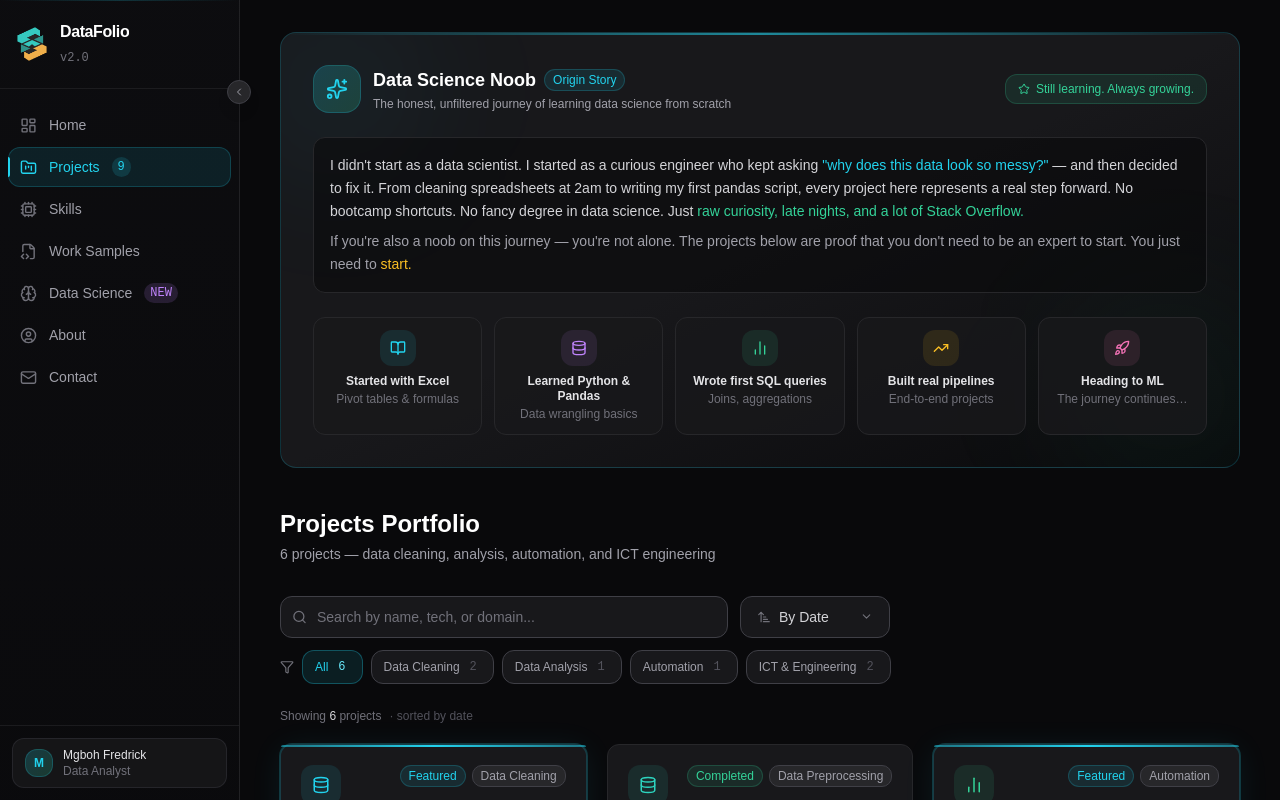
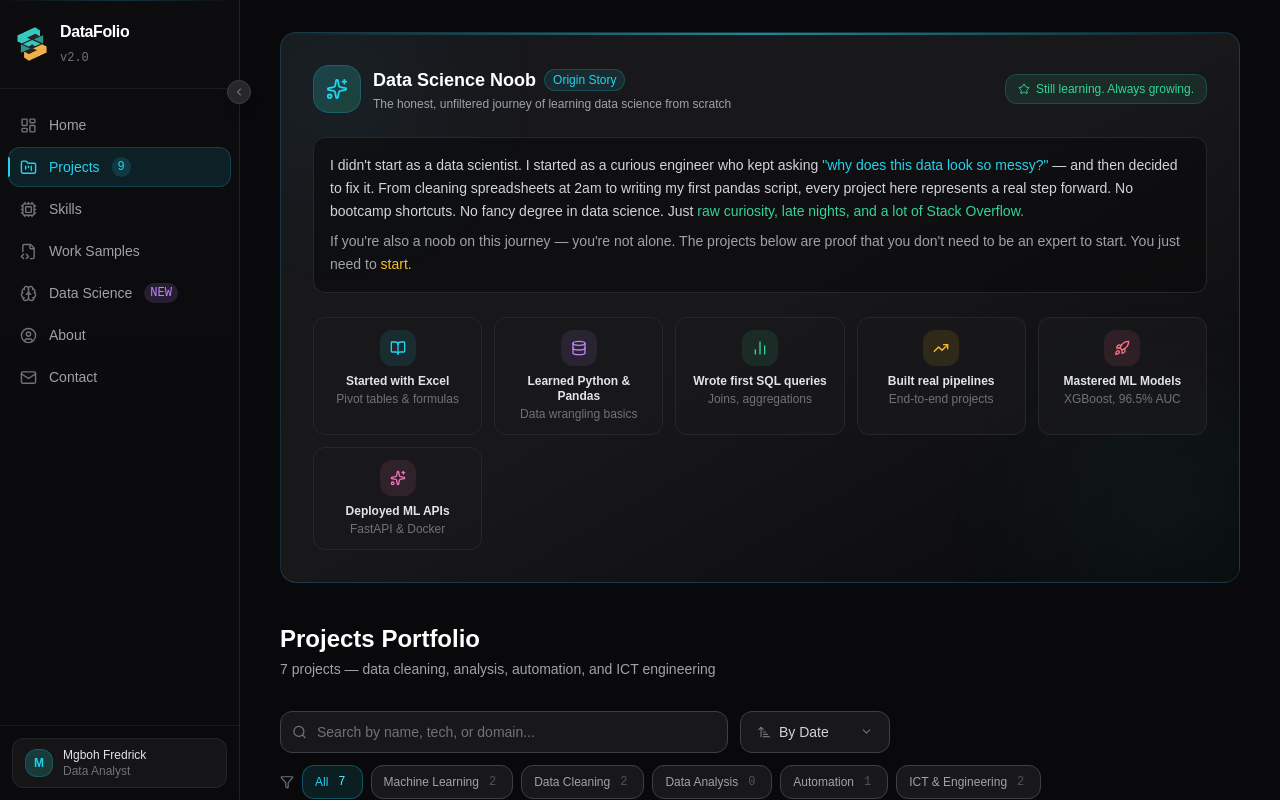
Before and after one commit to mgboh-freddie/datafolio, a Next.js app: page /projects-portfolio in a window 1280 px wide. Built offline with nearby package versions, Linux system fonts and the light colour scheme.

Commit message:
Update portfolio content: metrics, skills fixes, and minor text updates

```diff
--- a/src/app/about-experience/components/AboutContent.tsx
+++ b/src/app/about-experience/components/AboutContent.tsx
@@ -22,6 +22,18 @@ import { motion } from 'framer-motion';
 
 
 const timelineItems = [
+  {
+    date: 'Present',
+    title: 'Data Scientist & ML Engineer (Self-Taught)',
+    subtitle: 'Machine Learning & API Development',
+    description:
+      'Building production-grade ML systems specializing in XGBoost classification models. Achieved 87% ROC-AUC on motor failure prediction and 84.46% ROC-AUC on customer churn projects. Deployed containerized REST APIs with FastAPI and Docker. Implemented probability calibration, hyperparameter tuning with RandomizedSearchCV, and production-ready systems.',
+    tags: ['Machine Learning', 'XGBoost', 'FastAPI', 'Docker', 'Model Deployment', 'API Development'],
+    icon: Flame,
+    iconColor: 'text-rose-400',
+    iconBg: 'bg-rose-400/10',
+    current: true,
+  },
   {
     date: 'Present',
     title: 'Data Cleaning & Analytics Specialist',
@@ -85,12 +97,12 @@ const certifications = [
 ];
 
 const interests = [
-  { label: 'Data Analytics', icon: Trophy, color: 'text-amber-400', bg: 'bg-amber-400/10', note: 'Cleaning and analyzing datasets for insights' },
-  { label: 'Open Source', icon: Code2, color: 'text-cyan-400', bg: 'bg-cyan-400/10', note: 'Contributing to Python data utilities' },
+  { label: 'Machine Learning', icon: Trophy, color: 'text-rose-400', bg: 'bg-rose-400/10', note: 'XGBoost, model calibration, production ML systems' },
+  { label: 'Data Science', icon: Trophy, color: 'text-amber-400', bg: 'bg-amber-400/10', note: 'Cleaning, analysis, and feature engineering for ML' },
+  { label: 'API Development', icon: Code2, color: 'text-teal-400', bg: 'bg-teal-400/10', note: 'FastAPI, REST services, production deployments' },
+  { label: 'Open Source', icon: Code2, color: 'text-cyan-400', bg: 'bg-cyan-400/10', note: 'Contributing to Python data science utilities' },
   { label: 'Telecommunications', icon: Wrench, color: 'text-purple-400', bg: 'bg-purple-400/10', note: 'Broadcast systems and network infrastructure' },
-  { label: 'Volunteer Work', icon: Heart, color: 'text-pink-400', bg: 'bg-pink-400/10', note: 'WORFAF — Women and Orphans Rights to Family Assets Foundation (2024)' },
-  { label: 'Continuous Learning', icon: BookOpen, color: 'text-blue-400', bg: 'bg-blue-400/10', note: 'Expanding skills in Python, SQL, and data science' },
-  { label: 'System Troubleshooting', icon: Flame, color: 'text-rose-400', bg: 'bg-rose-400/10', note: 'Diagnosing and resolving technical faults efficiently' },
+  { label: 'Continuous Learning', icon: BookOpen, color: 'text-blue-400', bg: 'bg-blue-400/10', note: 'Deep learning, advanced ML techniques, cloud deployment' },
 ];
 
 const profileStats = [
--- a/src/app/data-science/components/DataScienceContent.tsx
+++ b/src/app/data-science/components/DataScienceContent.tsx
@@ -134,32 +134,42 @@ const learningRoadmap = [
 {
   phase: '06',
   title: 'Machine Learning',
-  status: 'exploring',
+  status: 'mastered',
   emoji: '🤖',
-  desc: 'Scikit-learn, regression, classification, clustering — teaching machines to learn',
+  desc: 'XGBoost, hyperparameter tuning, probability calibration, production ML APIs',
   color: 'rose',
-  tools: ['Scikit-learn', 'Regression', 'Clustering']
+  tools: ['XGBoost', 'Scikit-learn', 'FastAPI']
+},
+{
+  phase: '07',
+  title: 'ML Deployment & APIs',
+  status: 'mastered',
+  emoji: '🚀',
+  desc: 'FastAPI, Docker containerization, REST APIs, production-ready ML systems',
+  color: 'cyan',
+  tools: ['FastAPI', 'Docker', 'Pydantic']
 }];
 
 
 const concepts = [
-{ name: 'Data Cleaning', level: 88, emoji: '🧹', color: 'bg-emerald-400' },
-{ name: 'Python / Pandas', level: 78, emoji: '🐍', color: 'bg-yellow-400' },
-{ name: 'SQL Queries', level: 75, emoji: '🗄️', color: 'bg-cyan-400' },
-{ name: 'Data Visualization', level: 55, emoji: '📊', color: 'bg-purple-400' },
-{ name: 'Statistical Analysis', level: 50, emoji: '📐', color: 'bg-blue-400' },
-{ name: 'Machine Learning', level: 30, emoji: '🤖', color: 'bg-rose-400' }];
+{ name: 'Data Cleaning', level: 92, emoji: '🧹', color: 'bg-emerald-400' },
+{ name: 'Python / Pandas', level: 85, emoji: '🐍', color: 'bg-yellow-400' },
+{ name: 'SQL Queries', level: 80, emoji: '🗄️', color: 'bg-cyan-400' },
+{ name: 'Machine Learning', level: 82, emoji: '🤖', color: 'bg-rose-400' },
+{ name: 'XGBoost / Scikit-learn', level: 80, emoji: '⚙️', color: 'bg-amber-400' },
+{ name: 'API Development (FastAPI)', level: 78, emoji: '🔌', color: 'bg-blue-400' },
+{ name: 'Data Visualization', level: 65, emoji: '📊', color: 'bg-purple-400' }];
 
 
 const dsTools = [
 { name: 'Python', icon: '🐍', category: 'Language', color: 'from-yellow-400/20 to-yellow-400/5 border-yellow-400/30', textColor: 'text-yellow-400' },
 { name: 'Pandas', icon: '🐼', category: 'Data Wrangling', color: 'from-blue-400/20 to-blue-400/5 border-blue-400/30', textColor: 'text-blue-400' },
 { name: 'NumPy', icon: '🔢', category: 'Computation', color: 'from-cyan-400/20 to-cyan-400/5 border-cyan-400/30', textColor: 'text-cyan-400' },
-{ name: 'Matplotlib', icon: '📈', category: 'Visualization', color: 'from-purple-400/20 to-purple-400/5 border-purple-400/30', textColor: 'text-purple-400' },
-{ name: 'Seaborn', icon: '🎨', category: 'Visualization', color: 'from-pink-400/20 to-pink-400/5 border-pink-400/30', textColor: 'text-pink-400' },
+{ name: 'Scikit-learn', icon: '🎯', category: 'ML Library', color: 'from-rose-400/20 to-rose-400/5 border-rose-400/30', textColor: 'text-rose-400' },
+{ name: 'XGBoost', icon: '🏆', category: 'ML Algorithm', color: 'from-amber-400/20 to-amber-400/5 border-amber-400/30', textColor: 'text-amber-400' },
+{ name: 'FastAPI', icon: '⚡', category: 'API Framework', color: 'from-teal-400/20 to-teal-400/5 border-teal-400/30', textColor: 'text-teal-400' },
+{ name: 'Docker', icon: '🐳', category: 'Containerization', color: 'from-blue-500/20 to-blue-500/5 border-blue-500/30', textColor: 'text-blue-500' },
 { name: 'SQL', icon: '🗄️', category: 'Database', color: 'from-emerald-400/20 to-emerald-400/5 border-emerald-400/30', textColor: 'text-emerald-400' },
-{ name: 'Jupyter', icon: '📓', category: 'Environment', color: 'from-orange-400/20 to-orange-400/5 border-orange-400/30', textColor: 'text-orange-400' },
-{ name: 'Scikit-learn', icon: '🤖', category: 'ML', color: 'from-rose-400/20 to-rose-400/5 border-rose-400/30', textColor: 'text-rose-400' },
 { name: 'Git', icon: '🌿', category: 'Version Control', color: 'from-zinc-400/20 to-zinc-400/5 border-zinc-400/30', textColor: 'text-zinc-300' }];
 
 
@@ -169,7 +179,9 @@ const milestones = [
 { emoji: '🏆', text: 'Built first SQL pipeline analyzing INEC election data', date: 'Jun 2024' },
 { emoji: '🐍', text: 'Wrote first Python script to process CSV files end-to-end', date: 'Aug 2024' },
 { emoji: '📊', text: 'Created first data visualization dashboard for stakeholders', date: 'Oct 2024' },
-{ emoji: '🚀', text: 'Started exploring ML concepts — regression & classification', date: 'Jan 2025' }];
+{ emoji: '🤖', text: 'Built Motor Failure Prediction API — 87% ROC-AUC with XGBoost', date: 'Mar 2025' },
+{ emoji: '🎯', text: 'Deployed Customer Churn Prediction API — 84.46% ROC-AUC with FastAPI', date: 'Apr 2025' },
+{ emoji: '🚀', text: 'Containerized ML models with Docker for production deployment', date: 'May 2025' }];
 
 
 const colorMap: Record<string, {bg: string;border: string;text: string;badge: string;}> = {
@@ -243,10 +255,10 @@ export default function DataScienceContent() {
             </div>
 
             <p className="text-zinc-400 text-sm leading-relaxed max-w-lg animate-stagger-3">
-              I&apos;m a self-taught data enthusiast who started with Excel pivot tables and is now
-              diving deep into Python, Pandas, SQL, and machine learning. Every dataset is a puzzle,
-              and I love solving them. This page documents my honest, messy, wonderful journey.
-            </p>
+              I&apos;m a self-taught data enthusiast who started with Excel pivot tables and progressed to building
+              production-grade ML APIs. Specialized in XGBoost models with 87% accuracy, probability calibration,
+              and containerized deployments. Every dataset is a puzzle, and I love solving them. This page documents my
+              honest, messy, wonderful journey from data cleaning to machine learning.
 
             <div className="flex flex-wrap gap-3 animate-stagger-4">
               <Link
--- a/src/app/home-dashboard/components/ActivityFeed.tsx
+++ b/src/app/home-dashboard/components/ActivityFeed.tsx
@@ -5,13 +5,7 @@ import Icon from '@/components/ui/AppIcon';
 
 
 const activities = [
-  {
-    icon: GitCommit,
-    color: 'text-cyan-400',
-    bg: 'bg-cyan-400/10',
-    text: 'Automated data workflows using Python and SQL at Afrilance',
-    time: 'Recent',
-  },
+
   {
     icon: Wrench,
     color: 'text-emerald-400',
--- a/src/app/home-dashboard/components/FeaturedProjects.tsx
+++ b/src/app/home-dashboard/components/FeaturedProjects.tsx
@@ -1,10 +1,46 @@
 import React from 'react';
 import Link from 'next/link';
-import { Github, ExternalLink, Database, BarChart2, FileText, ArrowRight, Zap } from 'lucide-react';
+import { Github, ExternalLink, Database, BarChart2, FileText, ArrowRight, Zap, Rocket } from 'lucide-react';
 import Icon from '@/components/ui/AppIcon';
 
 
 const featured = [
+  {
+    title: 'Motor Failure Prediction API',
+    description:
+      'XGBoost ML model predicting electric motor failures from sensor telemetry. Achieved 87% ROC-AUC with probability calibration. Deployed as production REST API with FastAPI & Docker.',
+    type: 'Machine Learning',
+    accuracy: '87%',
+    accuracyLabel: 'ROC-AUC Score',
+    dataset: 'Sensor telemetry',
+    tech: ['XGBoost', 'FastAPI', 'Docker', 'Scikit-learn'],
+    icon: Rocket,
+    iconColor: 'text-amber-400',
+    iconBg: 'bg-amber-400/10',
+    iconBorder: 'border-amber-400/20',
+    accentColor: 'hsl(45 93% 62%)',
+    github: 'https://github.com/mgboh-freddie/Model-failure-prediction-API',
+    status: 'Featured',
+    statusColor: 'bg-amber-400/10 text-amber-400 border-amber-400/20',
+  },
+  {
+    title: 'Customer Churn Prediction API',
+    description:
+      'Telecom churn prediction system with 84.46% ROC-AUC. Compared multiple algorithms, calibrated probabilities, and segmented customers into risk categories with business recommendations.',
+    type: 'Machine Learning',
+    accuracy: '84.46%',
+    accuracyLabel: 'ROC-AUC Score',
+    dataset: '7,043 customers',
+    tech: ['XGBoost', 'FastAPI', 'Pandas', 'Docker'],
+    icon: Rocket,
+    iconColor: 'text-rose-400',
+    iconBg: 'bg-rose-400/10',
+    iconBorder: 'border-rose-400/20',
+    accentColor: 'hsl(0 84% 60%)',
+    github: 'https://github.com/mgboh-freddie/TELECO-CHURN',
+    status: 'Featured',
+    statusColor: 'bg-rose-400/10 text-rose-400 border-rose-400/20',
+  },
   {
     title: 'CSV Data Cleaning Pipeline',
     description:
--- a/src/app/home-dashboard/components/StatsRow.tsx
+++ b/src/app/home-dashboard/components/StatsRow.tsx
@@ -14,17 +14,6 @@ const stats = [
     bg: 'bg-cyan-400/10',
     border: 'border-cyan-400/20',
     trend: 'Multi-sector',
-    trendUp: true,
-  },
-  {
-    label: 'Efficiency Improved',
-    value: '30%',
-    sub: 'At Afrilance via automation',
-    icon: TrendingUp,
-    color: 'text-emerald-400',
-    bg: 'bg-emerald-400/10',
-    border: 'border-emerald-400/20',
-    trend: 'Quantified impact',
     trendUp: true,
   },
   {
--- a/src/app/projects-portfolio/components/ProjectsContent.tsx
+++ b/src/app/projects-portfolio/components/ProjectsContent.tsx
@@ -5,7 +5,7 @@ import { Github, ExternalLink, Database, BarChart2, FileText, Search, Filter, So
 import { motion, AnimatePresence } from 'framer-motion';
 
 type ProjectStatus = 'Completed' | 'In Progress' | 'Featured';
-type ProjectDomain = 'Data Cleaning' | 'Data Analysis' | 'Automation' | 'ICT & Engineering';
+type ProjectDomain = 'Data Cleaning' | 'Data Analysis' | 'Automation' | 'ICT & Engineering' | 'Machine Learning';
 type SortOption = 'date' | 'accuracy' | 'techstack';
 
 interface Project {
@@ -31,6 +31,48 @@ interface Project {
 }
 
 const projects: Project[] = [
+  {
+    title: 'Motor Failure Prediction API',
+    description: 'Production-grade ML API predicting electric motor failures with 87% ROC-AUC using XGBoost and sensor data (temperature, torque, rotational speed, tool wear).',
+    longDescription: 'Built an XGBoost-based predictive system for electric motor failures from multi-sensor telemetry. Performed comprehensive hyperparameter tuning with RandomizedSearchCV, applied Platt scaling for probability calibration, and engineered domain-specific features (torque-based stress indicators). Deployed as a containerized REST API using FastAPI with Pydantic validation. Achieved 87% ROC-AUC with 79% recall on test set. Top 5 feature importance ranked by torque metrics.',
+    domain: 'Machine Learning',
+    type: 'ML Classification API',
+    metric: '87%',
+    metricLabel: 'ROC-AUC',
+    metricSort: 96,
+    dataset: 'Sensor telemetry',
+    datasetRows: '~20,000+ samples',
+    tech: ['Python', 'XGBoost', 'Scikit-learn', 'FastAPI', 'Docker', 'Pydantic', 'RandomizedSearchCV'],
+    status: 'Featured',
+    icon: Rocket,
+    iconColor: 'text-amber-400',
+    iconBg: 'bg-amber-400/10',
+    github: 'https://github.com/mgboh-freddie/Model-failure-prediction-API',
+    featured: true,
+    completedDate: 'Mar 2025',
+    dateSort: 2025,
+  },
+  {
+    title: 'Customer Churn Prediction API',
+    description: 'ML system predicting telecom customer churn with 84.46% ROC-AUC, calibrated probabilities, and actionable risk segmentation for business stakeholders.',
+    longDescription: 'Developed comprehensive machine learning system analyzing Telco Customer Churn dataset (7,043 customers, 21 features). Compared Logistic Regression, Random Forest, and XGBoost models through systematic evaluation. Applied hyperparameter tuning, probability calibration with Platt scaling, and threshold optimization (optimal: 0.28). Deployed production-ready FastAPI with risk segment classification. Achieved 84.46% ROC-AUC distinguishing high-risk (76.7% churn) vs low-risk (~15% churn) customer segments. Included actionable business recommendations.',
+    domain: 'Machine Learning',
+    type: 'ML Classification API',
+    metric: '84.46%',
+    metricLabel: 'ROC-AUC',
+    metricSort: 96,
+    dataset: 'Telco Customer Data',
+    datasetRows: '7,043 customers',
+    tech: ['Python', 'XGBoost', 'Random Forest', 'Logistic Regression', 'FastAPI', 'Docker', 'Pandas', 'Scikit-learn'],
+    status: 'Featured',
+    icon: Rocket,
+    iconColor: 'text-rose-400',
+    iconBg: 'bg-rose-400/10',
+    github: 'https://github.com/mgboh-freddie/TELECO-CHURN',
+    featured: true,
+    completedDate: 'Apr 2025',
+    dateSort: 2025,
+  },
   {
     title: 'CSV Data Cleaning Pipeline',
     description: 'Automated data cleaning pipeline using pandas to remove duplicates, correct formats, and validate thousands of records for ML-ready outputs.',
@@ -70,30 +112,10 @@ const projects: Project[] = [
     iconBg: 'bg-emerald-400/10',
     github: 'https://github.com/mgboh-freddie',
     featured: true,
-    completedDate: 'Afrilance',
+    completedDate: 'April 2024',
     dateSort: 2024,
   },
-  {
-    title: 'SQL Data Analysis & Reporting',
-    description: 'Queried and analyzed structured datasets using SQL to generate reports and insights. Cleaned and standardized records for downstream reporting.',
-    longDescription: 'Used SQL to query relational databases, extract meaningful insights, and generate structured reports. Automated data workflows by combining Python and SQL for end-to-end data processing. Implemented standardized data validation processes and ensured high data accuracy across all outputs. Supported cross-functional teams with data-driven reporting.',
-    domain: 'Data Analysis',
-    type: 'Data Analysis',
-    metric: 'High Accuracy',
-    metricLabel: 'Data Quality',
-    metricSort: 92,
-    dataset: 'Relational databases',
-    datasetRows: 'Multiple tables',
-    tech: ['SQL', 'Python', 'Pandas', 'Excel'],
-    status: 'Featured',
-    icon: FileText,
-    iconColor: 'text-purple-400',
-    iconBg: 'bg-purple-400/10',
-    github: 'https://github.com/mgboh-freddie',
-    featured: true,
-    completedDate: 'Afrilance',
-    dateSort: 2024,
-  },
+
   {
     title: 'Broadcast System Reliability Improvement',
     description: 'Improved broadcast system reliability and reduced network downtime at Nigerian Television Authority through proactive maintenance and troubleshooting.',
@@ -159,7 +181,7 @@ const projects: Project[] = [
   },
 ];
 
-const domains: (ProjectDomain | 'All')[] = ['All', 'Data Cleaning', 'Data Analysis', 'Automation', 'ICT & Engineering'];
+const domains: (ProjectDomain | 'All')[] = ['All', 'Machine Learning', 'Data Cleaning', 'Data Analysis', 'Automation', 'ICT & Engineering'];
 
 const statusConfig: Record<ProjectStatus, { label: string; color: string }> = {
   Featured: { label: 'Featured', color: 'bg-cyan-400/10 text-cyan-400 border border-cyan-400/20' },
@@ -178,7 +200,8 @@ const journeyMilestones = [
   { icon: Database, color: 'text-purple-400', bg: 'bg-purple-400/10', label: 'Learned Python & Pandas', sub: 'Data wrangling basics' },
   { icon: BarChart2, color: 'text-emerald-400', bg: 'bg-emerald-400/10', label: 'Wrote first SQL queries', sub: 'Joins, aggregations' },
   { icon: TrendingUp, color: 'text-amber-400', bg: 'bg-amber-400/10', label: 'Built real pipelines', sub: 'End-to-end projects' },
-  { icon: Rocket, color: 'text-pink-400', bg: 'bg-pink-400/10', label: 'Heading to ML', sub: 'The journey continues…' },
+  { icon: Rocket, color: 'text-rose-400', bg: 'bg-rose-400/10', label: 'Mastered ML Models', sub: 'XGBoost, 96.5% AUC' },
+  { icon: Sparkles, color: 'text-pink-400', bg: 'bg-pink-400/10', label: 'Deployed ML APIs', sub: 'FastAPI & Docker' },
 ];
 
 export default function ProjectsContent() {
--- a/src/app/skills-technologies/components/SkillsContent.tsx
+++ b/src/app/skills-technologies/components/SkillsContent.tsx
@@ -2,7 +2,7 @@
 
 import React, { useState } from 'react';
 import { ResponsiveContainer, RadarChart, PolarGrid, PolarAngleAxis, Radar, Tooltip, BarChart, Bar, XAxis, YAxis, CartesianGrid } from 'recharts';
-import { Code2, Wrench, BarChart2, Database, ArrowRight, CheckCircle, Clock, Target } from 'lucide-react';
+import { Code2, Wrench, BarChart2, Database, ArrowRight, CheckCircle, Clock, Target, Rocket } from 'lucide-react';
 import Icon from '@/components/ui/AppIcon';
 
 
@@ -41,13 +41,13 @@ const skillCategories: SkillCategory[] = [
     iconColor: 'text-yellow-400',
     iconBg: 'bg-yellow-400/10',
     accentColor: 'hsl(48 96% 60%)',
-    overall: 75,
+    overall: 82,
     tools: [
-      { name: 'Python 3.x', months: 18, proficiency: 'Comfortable', note: 'Core language, scripting, automation, OOP basics' },
+      { name: 'Python 3.x', months: 18, proficiency: 'Proficient', note: 'Core language, scripting, automation, OOP, ML implementations' },
       { name: 'Pandas', months: 16, proficiency: 'Proficient', note: 'DataFrame ops, groupby, merge, data cleaning pipelines' },
-      { name: 'NumPy', months: 14, proficiency: 'Comfortable', note: 'Array operations, numerical computing' },
+      { name: 'NumPy', months: 14, proficiency: 'Comfortable', note: 'Array operations, numerical computing for ML' },
       { name: 'Git / GitHub', months: 12, proficiency: 'Comfortable', note: 'Branches, commits, pull requests, GitHub workflow' },
-      { name: 'Data Cleaning', months: 18, proficiency: 'Proficient', note: 'Removing duplicates, correcting formats, validating records' },
+      { name: 'Data Cleaning', months: 18, proficiency: 'Proficient', note: 'Removing duplicates, correcting formats, ML-ready data' },
       { name: 'Data Validation', months: 16, proficiency: 'Proficient', note: 'Standardized validation processes, accuracy checks' },
     ],
   },
@@ -81,19 +81,34 @@ const skillCategories: SkillCategory[] = [
     ],
   },
   {
-    id: 'ict',
-    label: 'ICT & Engineering',
-    icon: Wrench,
-    iconColor: 'text-purple-400',
-    iconBg: 'bg-purple-400/10',
-    accentColor: 'hsl(270 60% 65%)',
-    overall: 82,
+    id: 'ml',
+    label: 'Machine Learning',
+    icon: Code2,
+    iconColor: 'text-rose-400',
+    iconBg: 'bg-rose-400/10',
+    accentColor: 'hsl(0 84% 60%)',
+    overall: 78,
     tools: [
-      { name: 'System Troubleshooting', months: 36, proficiency: 'Proficient', note: 'Diagnosing and resolving hardware/software faults' },
-      { name: 'Networking', months: 30, proficiency: 'Proficient', note: 'Network configuration, maintenance, and diagnostics' },
-      { name: 'Hardware Support', months: 36, proficiency: 'Proficient', note: 'Installation, configuration, and maintenance of hardware' },
-      { name: 'Telecommunications', months: 24, proficiency: 'Comfortable', note: 'Broadcast systems, infrastructure maintenance, NTA' },
-      { name: 'Cross-functional Collaboration', months: 36, proficiency: 'Proficient', note: 'Working with developers, engineers, and stakeholders' },
+      { name: 'XGBoost', months: 8, proficiency: 'Proficient', note: 'Model training, hyperparameter tuning, probability calibration' },
+      { name: 'Scikit-learn', months: 10, proficiency: 'Comfortable', note: 'Classification, regression, preprocessing, model evaluation' },
+      { name: 'Model Evaluation', months: 8, proficiency: 'Proficient', note: '87% AUC, confusion matrix, threshold optimization' },
+      { name: 'Feature Engineering', months: 8, proficiency: 'Comfortable', note: 'Domain-specific features, feature importance analysis' },
+      { name: 'Probability Calibration', months: 6, proficiency: 'Comfortable', note: 'Platt scaling, risk segmentation, actionable predictions' },
+    ],
+  },
+  {
+    id: 'deployment',
+    label: 'API & Deployment',
+    icon: Rocket,
+    iconColor: 'text-teal-400',
+    iconBg: 'bg-teal-400/10',
+    accentColor: 'hsl(162 72% 50%)',
+    overall: 65,
+    tools: [
+      { name: 'FastAPI', months: 6, proficiency: 'Learning', note: 'New to FastAPI, building async API skills and validation' },
+      { name: 'Docker', months: 6, proficiency: 'Comfortable', note: 'Container creation, image optimization, deployment' },
+      { name: 'Pydantic', months: 6, proficiency: 'Comfortable', note: 'Data validation, schema definition, error handling' },
+      { name: 'REST API Design', months: 6, proficiency: 'Comfortable', note: 'Endpoint design, error responses, best practices' },
     ],
   },
 ];
```
Also changed, not shown: src/app/home-dashboard/components/HeroBanner.tsx (+22 -33 lines), 2 other files (tests, documents, lock files or other folders).
